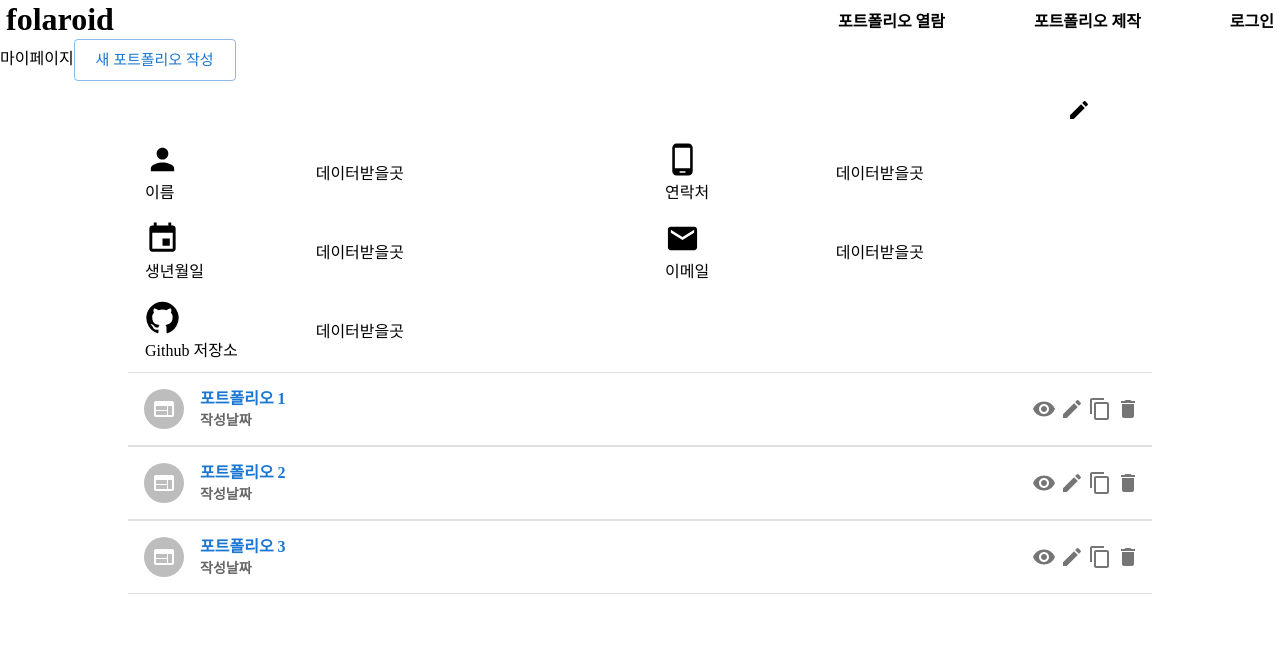
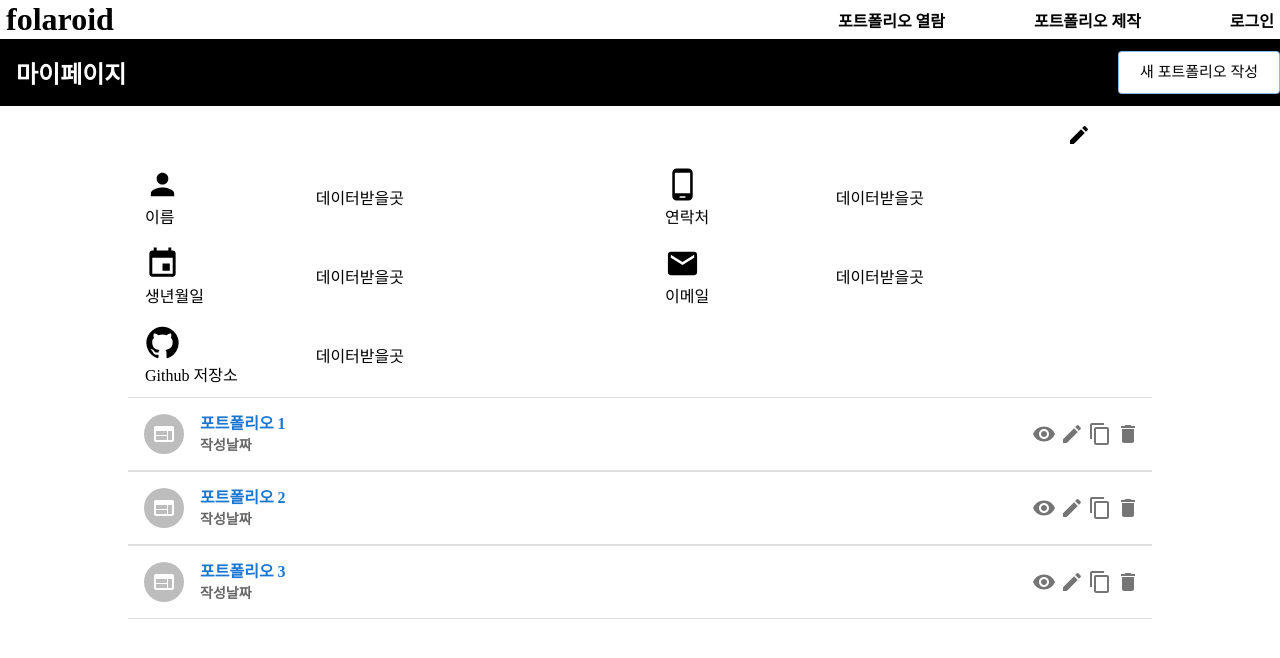
Before and after one commit to rlawlgns0321/Folaroid, a React (Create React App) app in the folder frontend/folaroid/: page /mypage in a window 1280 px wide. Shown: the top 658 px of the page. Built offline with nearby package versions, Linux system fonts and the light colour scheme; no server answers; a web font is replaced by a local one.

Commit message:
[FE]feat: add MyPageHeader

```diff
--- a/frontend/folaroid/src/components/common/MyPageHeader.js
+++ b/frontend/folaroid/src/components/common/MyPageHeader.js
@@ -1,16 +1,40 @@
 import React from 'react';
 import Button from '@mui/material/Button';
+import { Grid } from '@mui/material';
+import { css } from '@emotion/css';
 const MyPageHeader = () => {
     const onClick = () => {
         alert('새 포트폴리오 작성 페이지로 이동');
     };
     return (
-        <div className="react">
-            마이페이지
-            <Button variant="outlined" size="large" onClick={onClick}>
+        <Grid
+            container
+            justifyContent="space-between"
+            alignItems="center"
+            direction="row"
+            style={{ background: 'black', color: 'white' }}
+        >
+            <h1
+                className={css`
+                    font-size: 1.5rem;
+                    font-weight: bold;
+                    border: 0;
+                    padding-left: 1rem;
+                    padding-right: 1rem;
+                }
+                `}
+            >
+                마이페이지
+            </h1>
+            <Button
+                variant="outlined"
+                size="large"
+                style={{ backgroundColor: 'white', color: 'black' }}
+                onClick={onClick}
+            >
                 새 포트폴리오 작성
             </Button>
-        </div>
+        </Grid>
     );
 };
 
```
